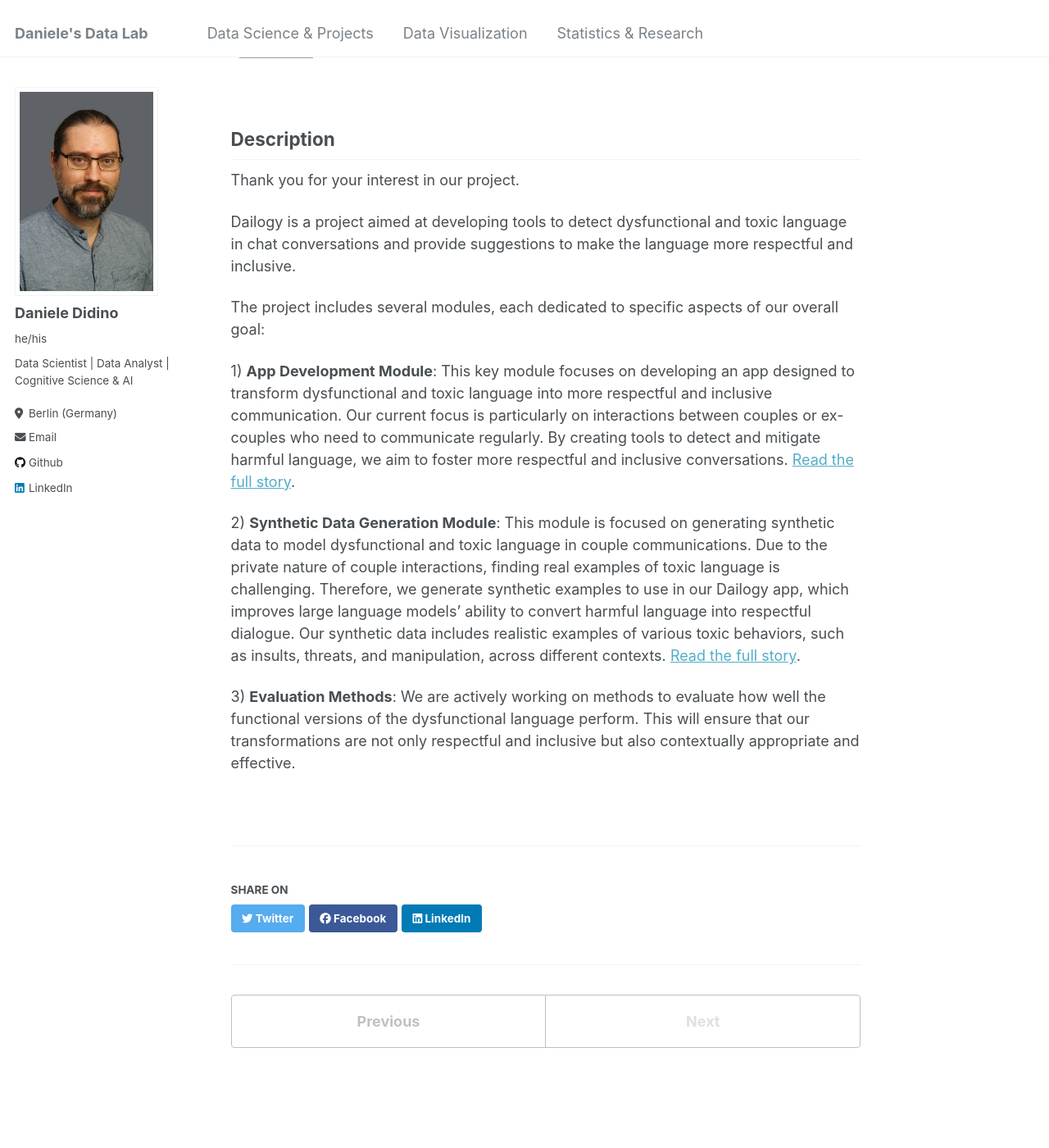
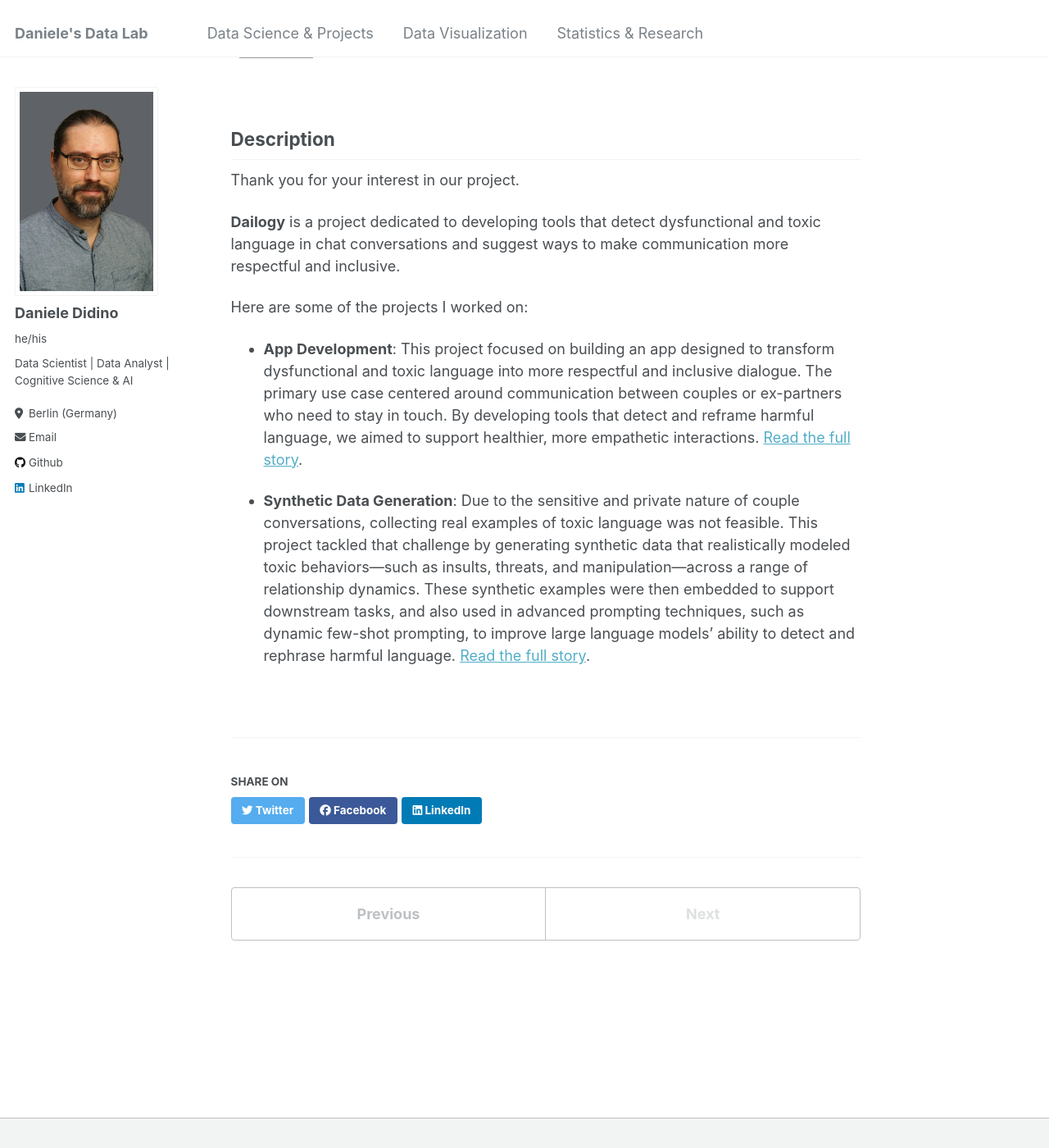
Before and after one commit to DanieleDidino/DanieleDidino.github.io, a Jekyll site: the page built from _LLM_projects/dailogy.md, in a window 1280 px wide and 1400 px high, scrolled down 578 px. Shown: the whole window at 82% size. Built offline with Jekyll 4.4.1, drawn with Linux system fonts in a browser that asks for light colours; grey boxes are pictures that could not be loaded.

Commit message:
edit project description

```diff
--- a/_LLM_projects/dailogy.md
+++ b/_LLM_projects/dailogy.md
@@ -59,12 +59,10 @@ collection: LLM_projects
 
 Thank you for your interest in our project.
 
-Dailogy is a project aimed at developing tools to detect dysfunctional and toxic language in chat conversations and provide suggestions to make the language more respectful and inclusive.
+**Dailogy** is a project dedicated to developing tools that detect dysfunctional and toxic language in chat conversations and suggest ways to make communication more respectful and inclusive.
 
-The project includes several modules, each dedicated to specific aspects of our overall goal:
+Here are some of the projects I worked on:
 
-1) **App Development Module**: This key module focuses on developing an app designed to transform dysfunctional and toxic language into more respectful and inclusive communication. Our current focus is particularly on interactions between couples or ex-couples who need to communicate regularly. By creating tools to detect and mitigate harmful language, we aim to foster more respectful and inclusive conversations. [Read the full story](/dailogy/dailogy_app/).
+- **App Development**: This project focused on building an app designed to transform dysfunctional and toxic language into more respectful and inclusive dialogue. The primary use case centered around communication between couples or ex-partners who need to stay in touch. By developing tools that detect and reframe harmful language, we aimed to support healthier, more empathetic interactions. [Read the full story](/dailogy/dailogy_app/).
 
-2) **Synthetic Data Generation Module**: This module is focused on generating synthetic data to model dysfunctional and toxic language in couple communications. Due to the private nature of couple interactions, finding real examples of toxic language is challenging. Therefore, we generate synthetic examples to use in our Dailogy app, which improves large language models' ability to convert harmful language into respectful dialogue. Our synthetic data includes realistic examples of various toxic behaviors, such as insults, threats, and manipulation, across different contexts. [Read the full story](/dailogy/synthetic_data/).
-
-3) **Evaluation Methods**: We are actively working on methods to evaluate how well the functional versions of the dysfunctional language perform. This will ensure that our transformations are not only respectful and inclusive but also contextually appropriate and effective.
+- **Synthetic Data Generation**: Due to the sensitive and private nature of couple conversations, collecting real examples of toxic language was not feasible. This project tackled that challenge by generating synthetic data that realistically modeled toxic behaviors—such as insults, threats, and manipulation—across a range of relationship dynamics. These synthetic examples were then embedded to support downstream tasks, and also used in advanced prompting techniques, such as dynamic few-shot prompting, to improve large language models’ ability to detect and rephrase harmful language. [Read the full story](/dailogy/synthetic_data/).
```
